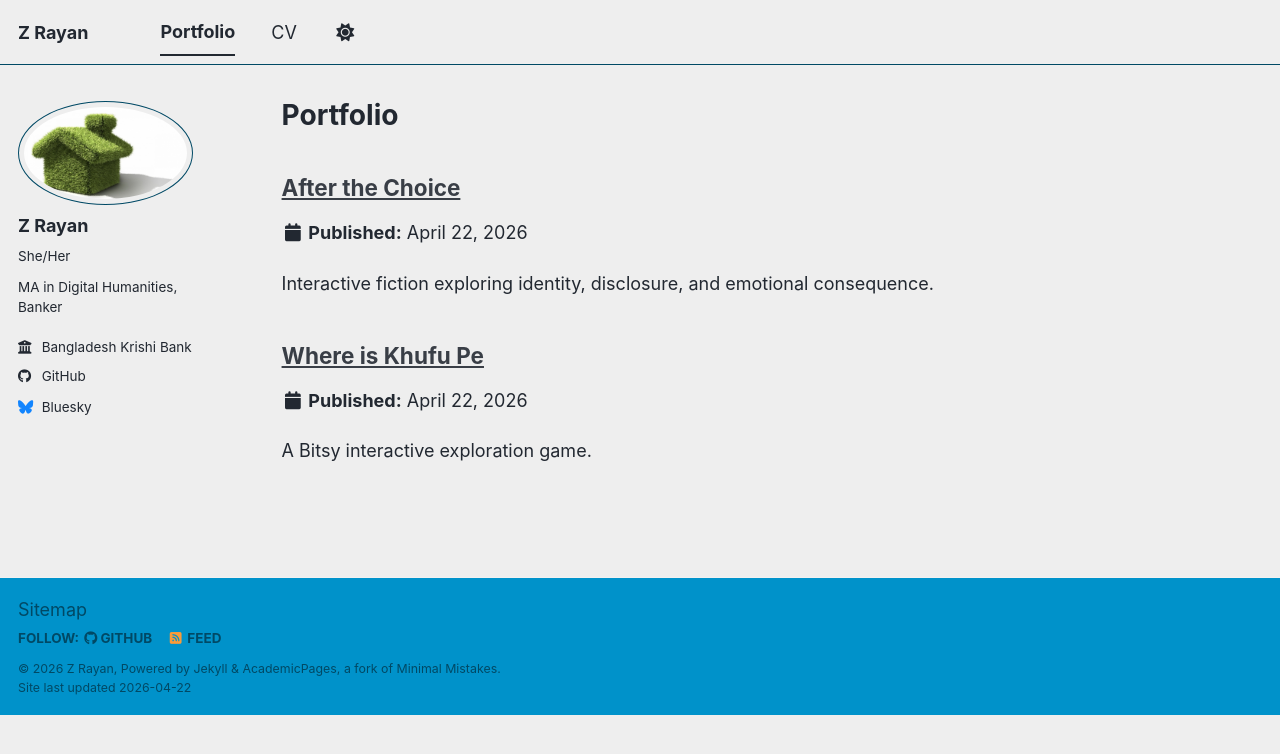
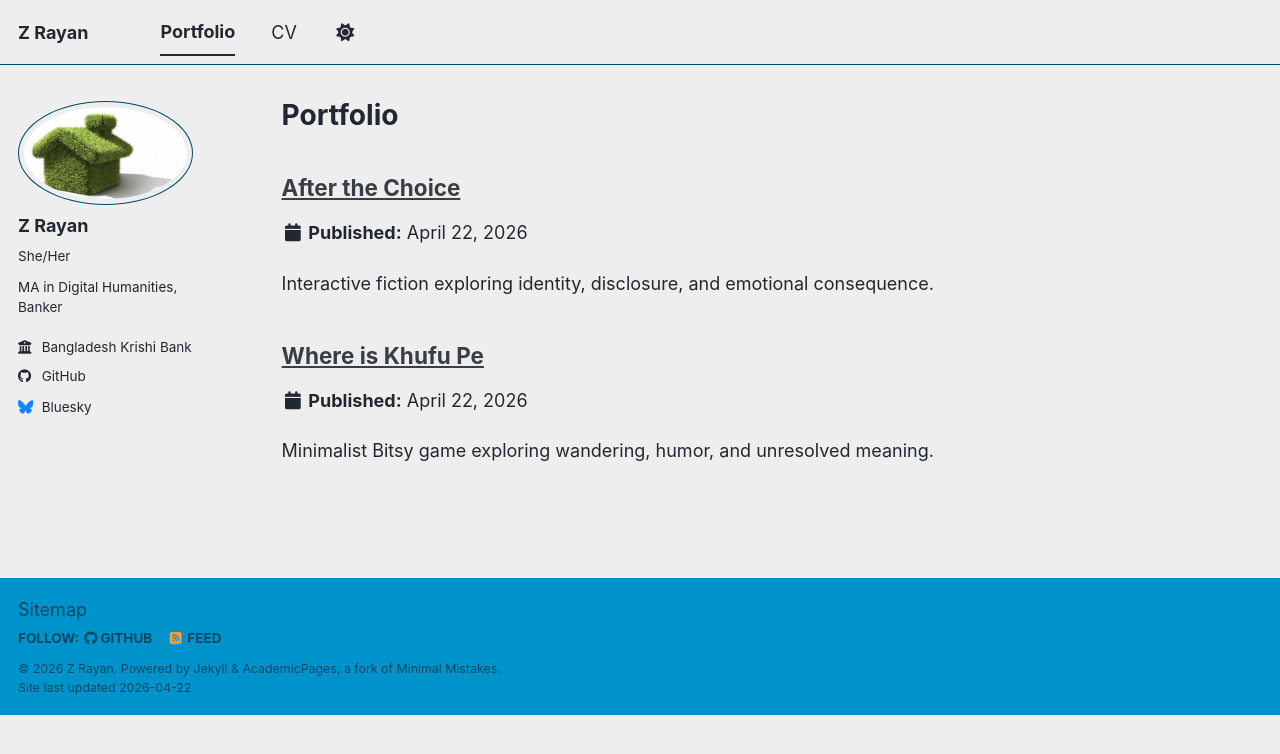
Before and after one commit to zed-aar/This-is-me, a Jekyll site: the page built from _pages/portfolio.html, in a window 1280 px wide. Shown: the top 754 px of the page. Built offline with Jekyll 4.4.1, drawn with Linux system fonts in a browser that asks for light colours; a script bundle is joined from its source files by our own code; library files that are not in the unit come from our copies.

Commit message:
Update portfolio-2.md

```diff
--- a/_portfolio/portfolio-2.md
+++ b/_portfolio/portfolio-2.md
@@ -1,6 +1,6 @@
 ---
 title: "Where is Khufu Pe"
-excerpt: "A Bitsy interactive exploration game."
+excerpt: "Minimalist Bitsy game exploring wandering, humor, and unresolved meaning."
 ---
 
 🔗 **Play here:** https://zed-aar.github.io/This-is-me/bitsy/where-is-khufu-pe.html
```
